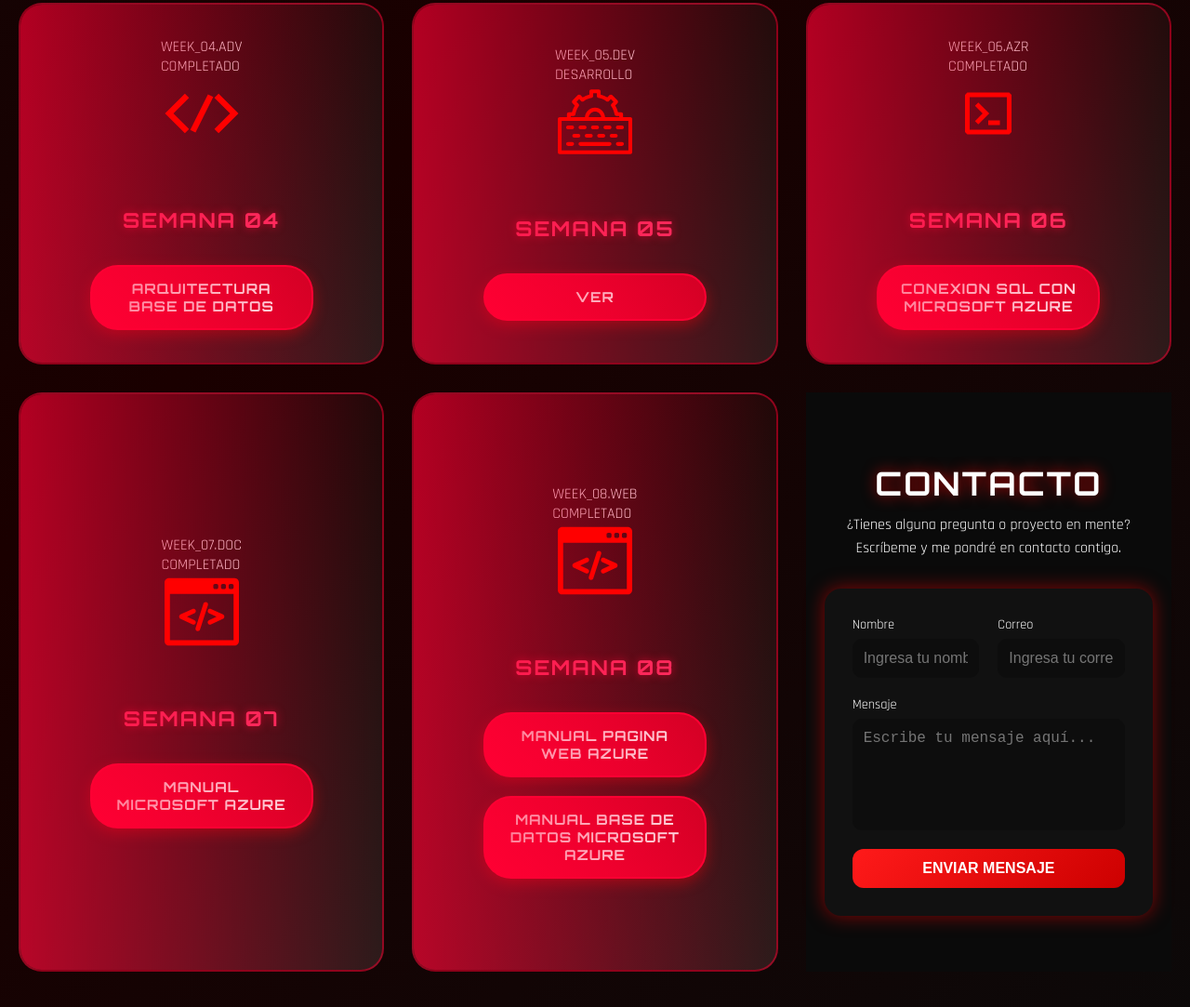
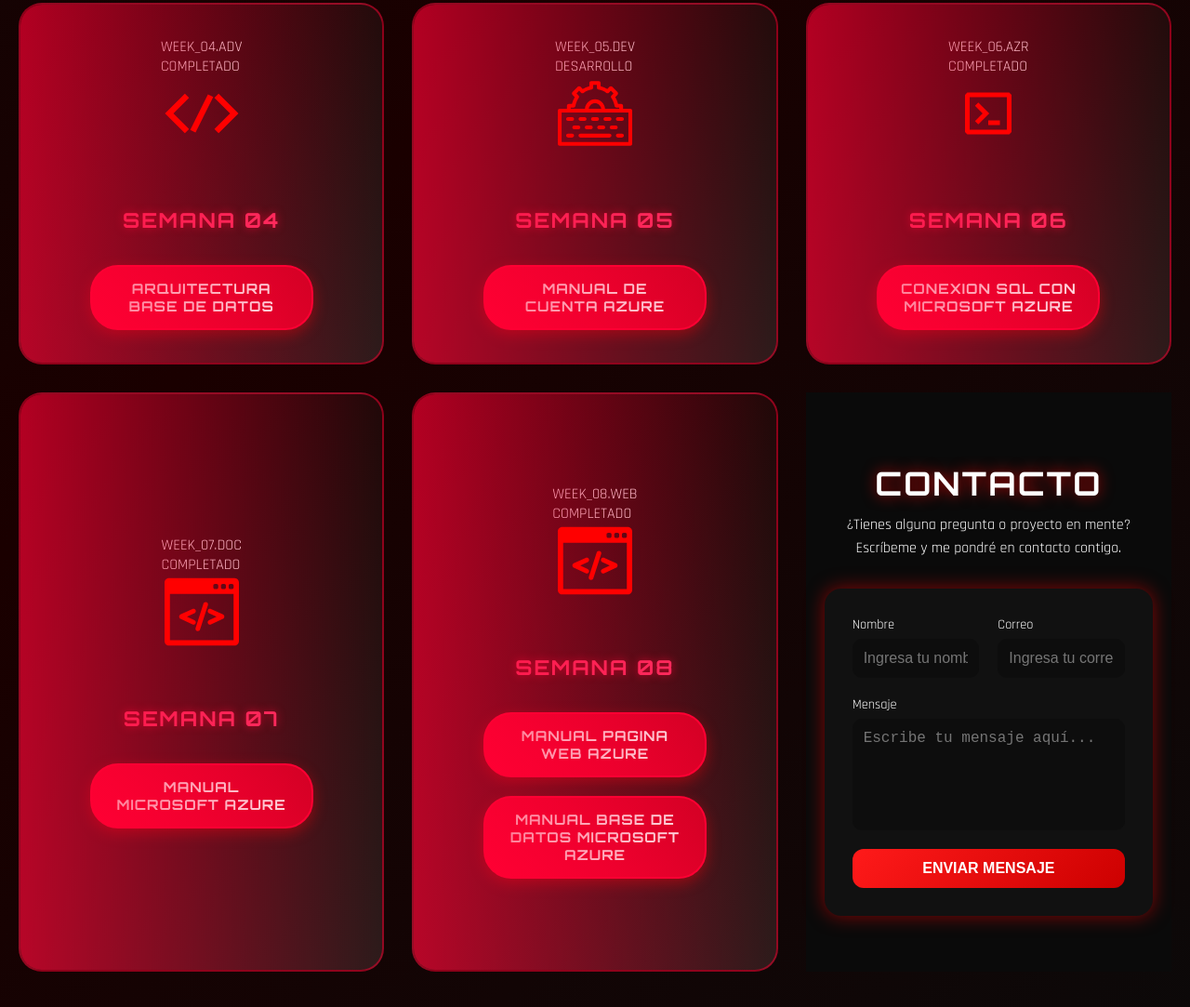
Before and after one commit to elvis272727/Repositorio2, a plain HTML site: page index.html in a window 1280 px wide. Shown: the part 1434-2517 px from the top of the page at 93% size. Drawn offline with Linux system fonts and the light colour scheme.

Commit message:
Update index.html

```diff
--- a/index.html
+++ b/index.html
@@ -243,7 +243,7 @@
                 </div>
                 <h2 class="cyber-card-title">Semana 05</h2>
                 <div class="button-group cyber-buttons">
-                    <a href="https://example.com" class="custom-button cyber-btn disabled" target="_blank" rel="noopener">Ver</a>
+                    <a href="https://www.canva.com/design/DAG14JaOJpE/FfMi4QAl_80t3Sld1UyMiw/view?utm_content=DAG14JaOJpE&utm_campaign=designshare&utm_medium=link2&utm_source=uniquelinks&utlId=h8ef6bf2ae0" class="custom-button cyber-btn disabled" target="_blank" rel="noopener">Manual de cuenta Azure</a>
                 </div>
             </div>
 
```
